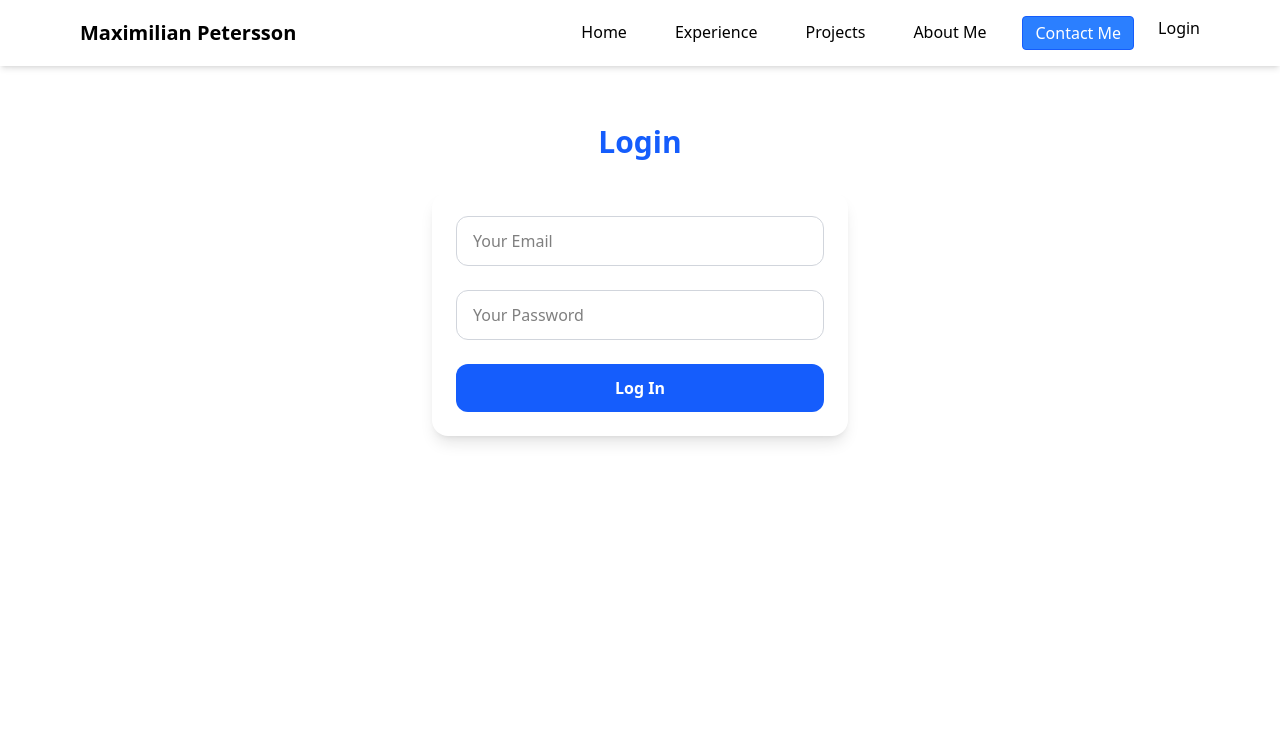
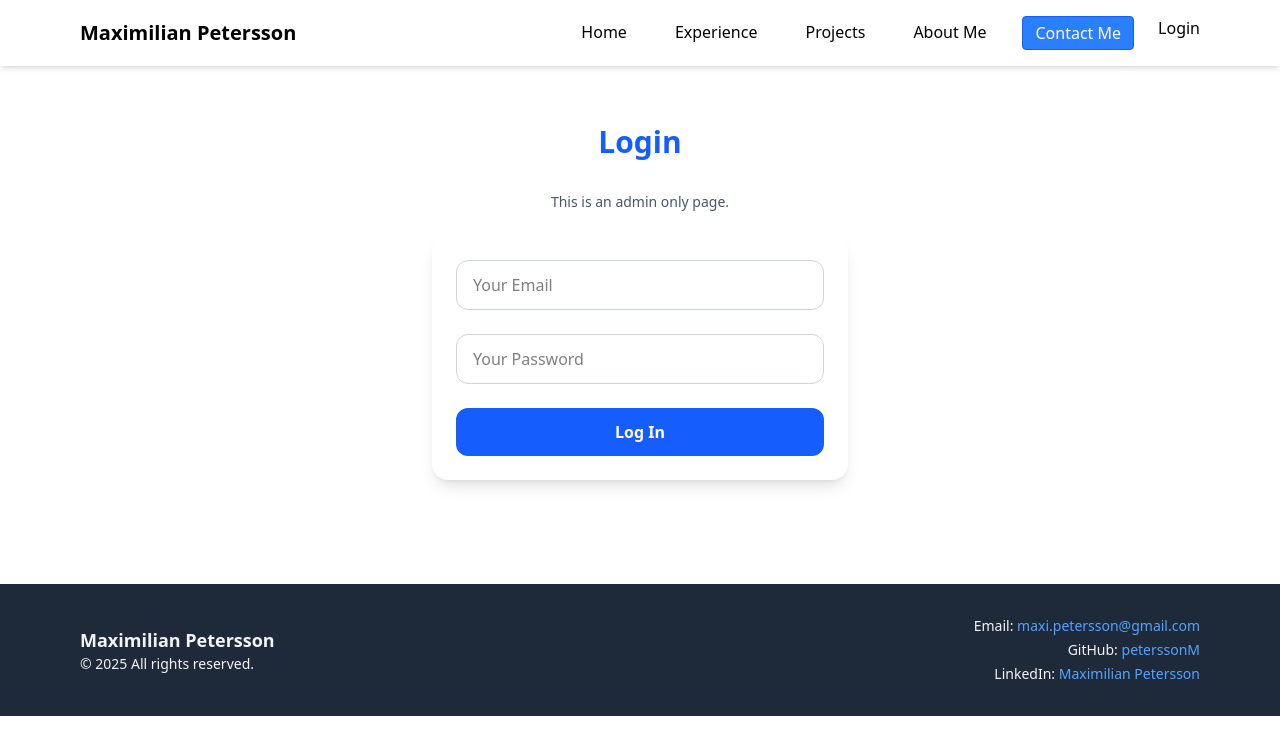
Before and after one commit to PeterssonM/web-app-portfolio, a Next.js app: page /admin in a window 1280 px wide. Shown: the top 754 px of the page. Built offline with nearby package versions, Linux system fonts and the light colour scheme.

Commit message:
added footer + minor fixes

```diff
--- a/app/admin/page.tsx
+++ b/app/admin/page.tsx
@@ -40,6 +40,9 @@ export default function Login() {
       <h2 className="text-3xl font-bold text-center text-blue-600 mb-8">
         Login
       </h2>
+      <p className="text-center text-sm text-gray-600 mb-6">
+        This is an admin only page.
+      </p>
       <form onSubmit={handleSubmit} className="space-y-6 bg-white p-6 rounded-2xl shadow-lg">
         <input
           type="email"
--- /dev/null
+++ b/app/components/Footer.tsx
@@ -0,0 +1,28 @@
+'use client'
+
+const Footer = () => {
+  return (
+    <footer className="bg-gray-800 text-gray-100 mt-10">
+      <div className="max-w-6xl mx-auto px-4 py-8 flex flex-col md:flex-row justify-between items-center gap-4">
+        <div className="text-center md:text-left">
+          <h2 className="text-lg font-semibold">Maximilian Petersson</h2>
+          <p className="text-sm">© {new Date().getFullYear()} All rights reserved.</p>
+        </div>
+
+        <div className="text-center md:text-right space-y-1 text-sm">
+          <p>
+            Email: <a href="mailto:maxi.petersson@gmail.com" className="hover:underline text-blue-400">maxi.petersson@gmail.com</a>
+          </p>
+          <p>
+            GitHub: <a href="https://github.com/peterssonM" target="_blank" rel="noopener noreferrer" className="hover:underline text-blue-400">peterssonM</a>
+          </p>
+          <p>
+            LinkedIn: <a href="https://www.linkedin.com/in/maximilianpetersson" target="_blank" rel="noopener noreferrer" className="hover:underline text-blue-400">Maximilian Petersson</a>
+          </p>
+        </div>
+      </div>
+    </footer>
+  );
+};
+
+export default Footer;
--- a/app/components/HeroClientTypewriter.tsx
+++ b/app/components/HeroClientTypewriter.tsx
@@ -15,7 +15,7 @@ export default function HeroClientTypewriter() {
 
   return (
     <h2 className="text-xl md:text-2xl text-blue-600 mt-4 pb-10 h-6 text-center relative z-10">
-      A {text}
+      A Junior {text}
       <span className="cursor">|</span>
     </h2>
   )
--- a/app/layout.tsx
+++ b/app/layout.tsx
@@ -1,5 +1,6 @@
 import "./globals.css";
 import Navbar from "./components/Navbar";
+import Footer from "./components/Footer";
 
 export default function RootLayout({
   children,
@@ -11,6 +12,9 @@ export default function RootLayout({
       <body>
         <Navbar />
         {children}
+        <footer>
+          <Footer />
+        </footer>
       </body>
     </html>
   );
--- a/app/post/[slug]/page.tsx
+++ b/app/post/[slug]/page.tsx
@@ -1,5 +1,3 @@
-export const dynamic = 'force-dynamic'
-
 import Image from 'next/image'
 import Link from 'next/link'
 import { notFound } from 'next/navigation'
--- a/next.config.ts
+++ b/next.config.ts
@@ -3,7 +3,13 @@ import type { NextConfig } from 'next'
 const nextConfig: NextConfig = {
   devIndicators: false,
   images: {
-    domains: ['cdn.sanity.io'],
+    remotePatterns: [
+      {
+        protocol: 'https',
+        hostname: 'cdn.sanity.io',
+        pathname: '/**',
+      },
+    ],
   },
 }
 
```
